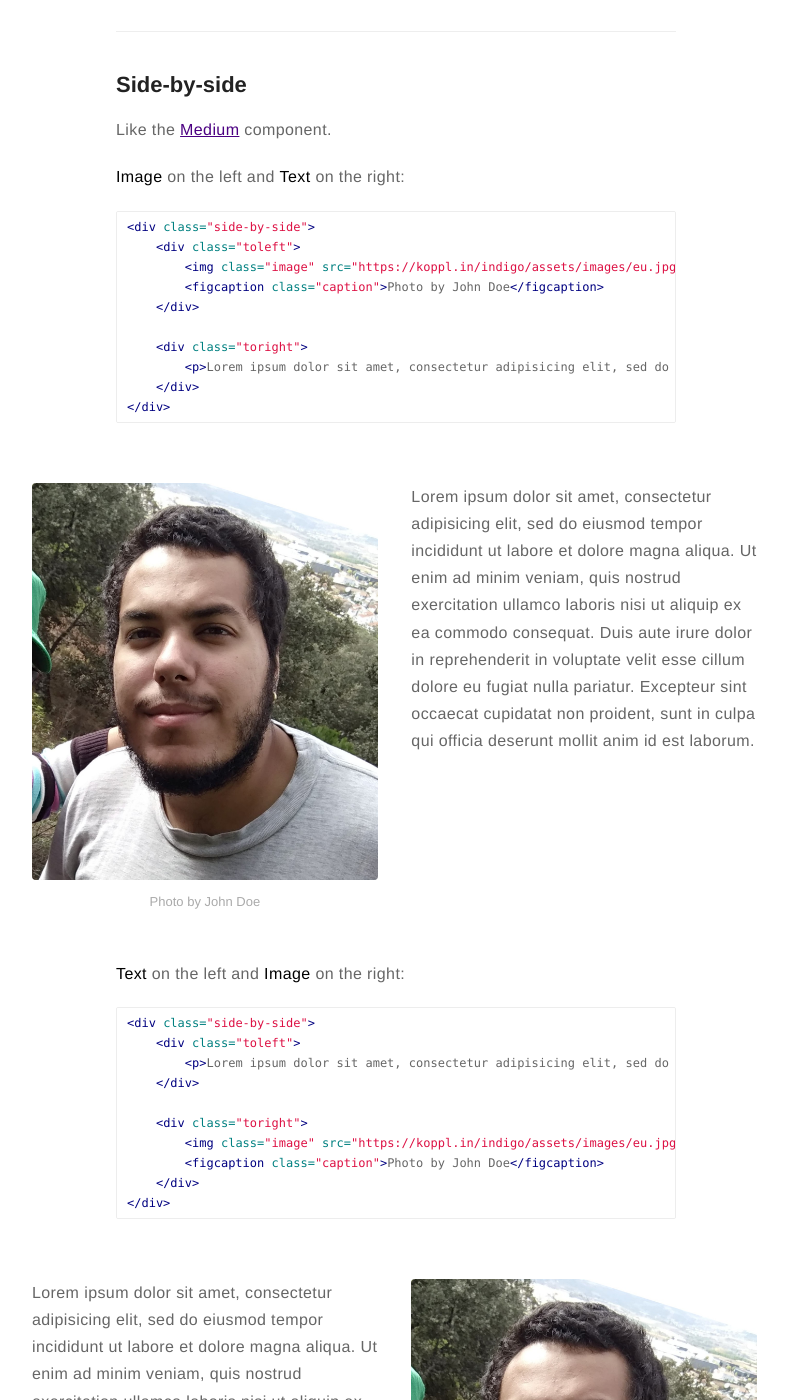
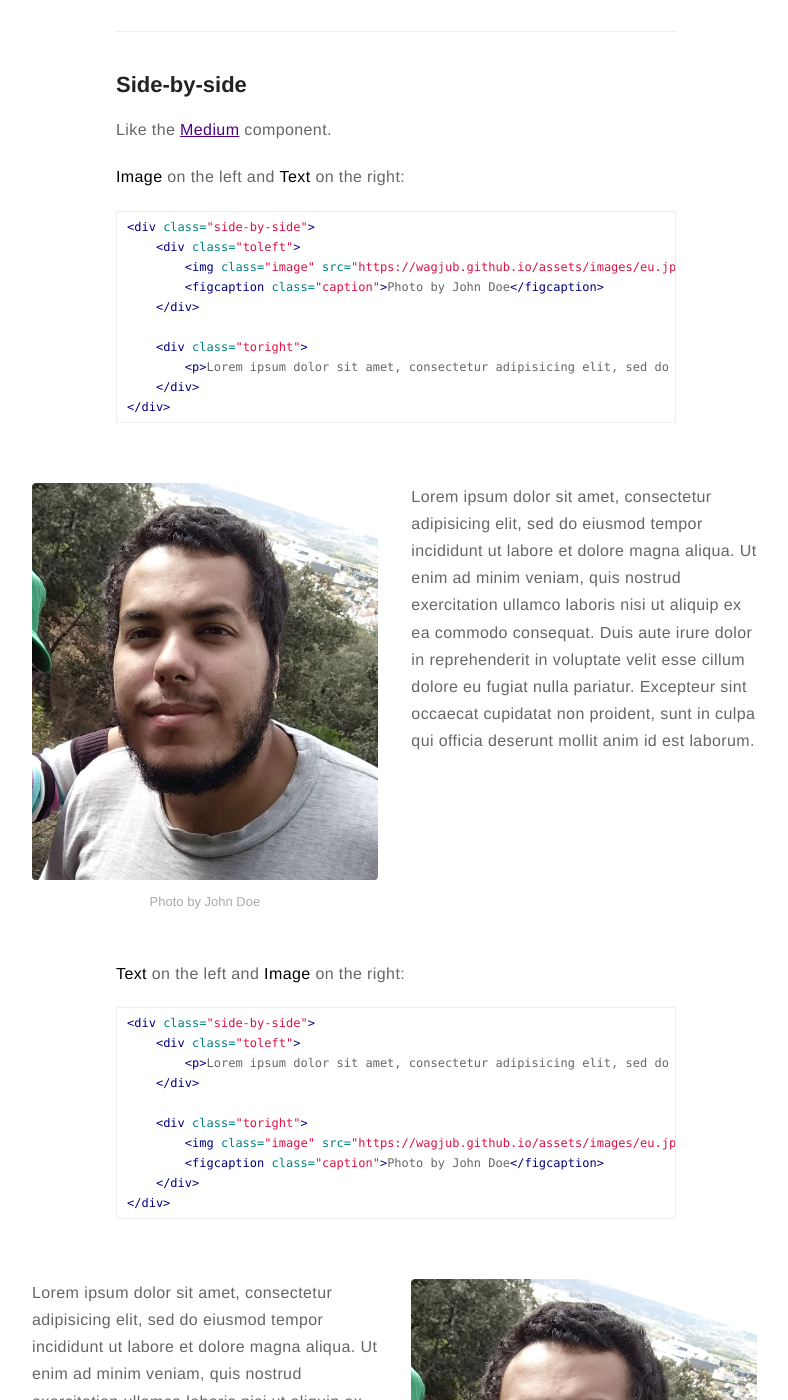
Before and after one commit to WaGjUb/wagjub.github.io, a Jekyll site: the page built from _posts/2015-02-24-markdown-extra-components.markdown, in a window 1280 px wide and 1400 px high, scrolled down 1068 px. Shown: the whole window, without its empty margins (244-1032 px from the left). Built offline with Jekyll 4.4.1, drawn with Linux system fonts in a browser that asks for light colours; comment, search, counter and statistics services are not loaded; some of the changed lines change nothing that is shown.

Commit message:
fix url on config file

```diff
--- a/_config.yml
+++ b/_config.yml
@@ -17,7 +17,7 @@
 resume-eng: assets/files/resume.pdf
 resume-pt: assets/files/curriculo.pdf
 
-url: https://koppl.in/indigo
+url: https://wagjub.github.io
 # your url: http://USERNAME.github.io
 
 permalink: /:title/
```
Also changed, not shown: 1 other file.
